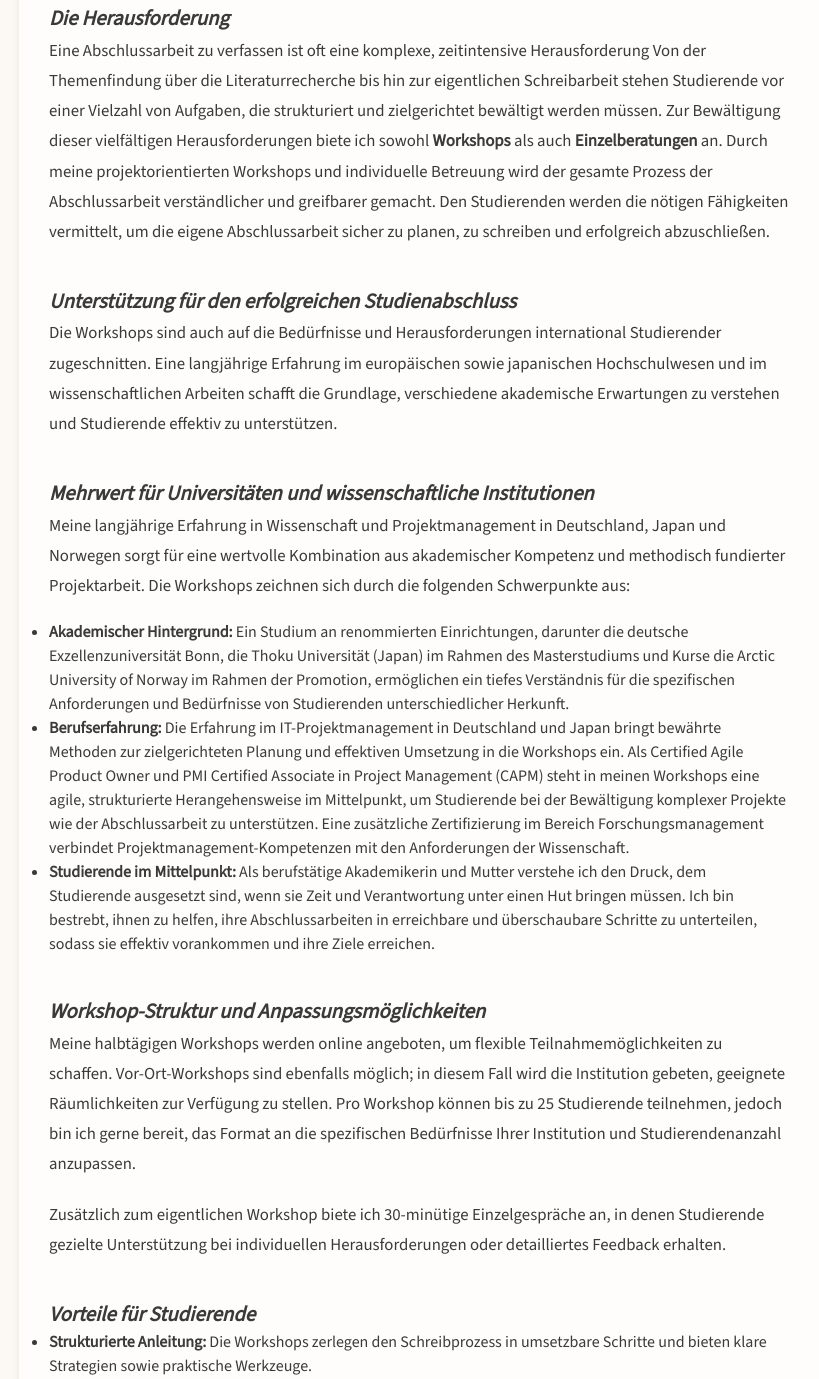
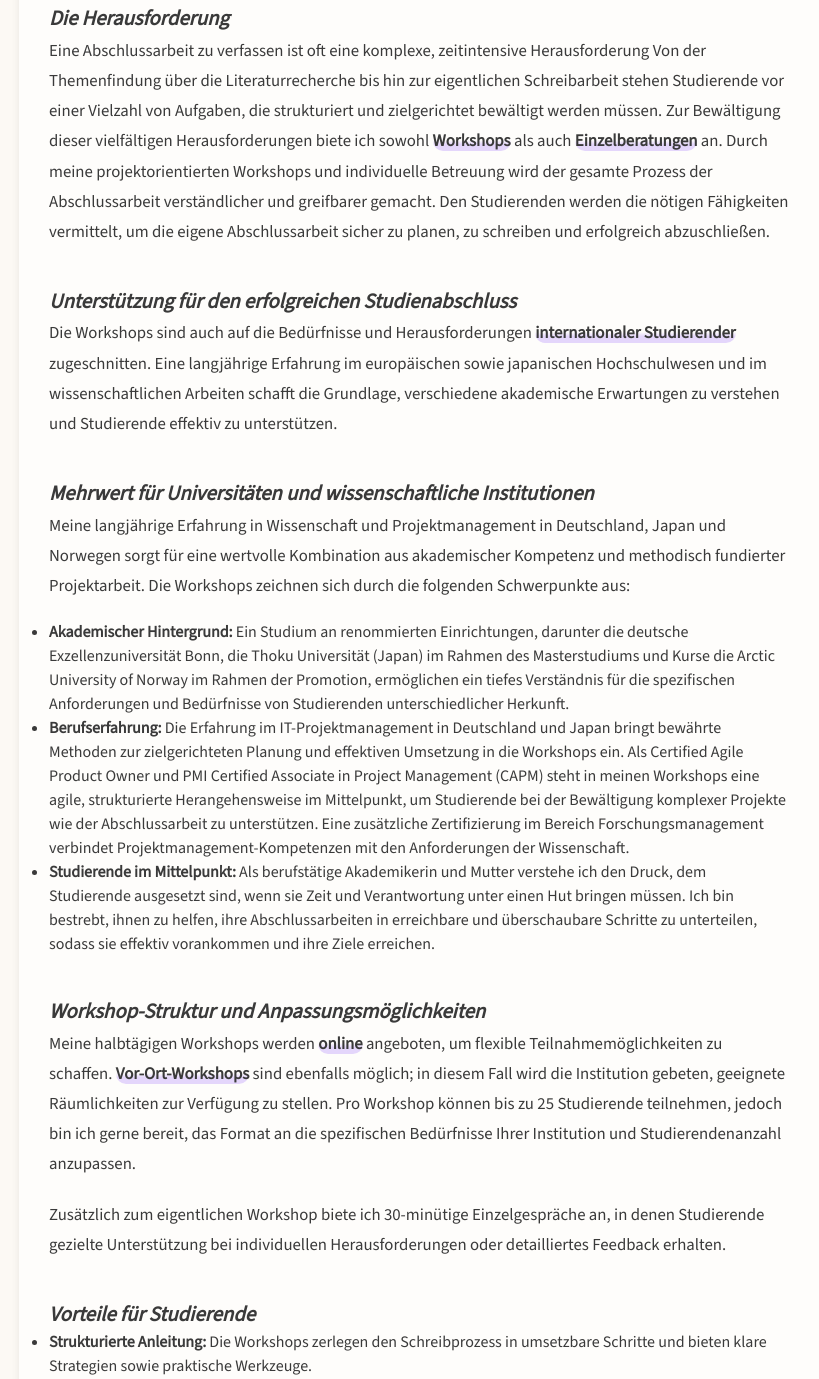
Before and after one commit to yin-ori/SJM, a plain HTML site: page services-consulting-de.html in a window 1280 px wide. Shown: the part 473-1852 px from the top of the page, without its empty margins (221-1040 px from the left). Drawn offline with nearby package versions, Linux system fonts and the light colour scheme.

Commit message:
add: half-background

```diff
--- a/services-consulting-de.html
+++ b/services-consulting-de.html
@@ -68,14 +68,14 @@
         <p>
           Eine Abschlussarbeit zu verfassen ist oft eine komplexe, zeitintensive Herausforderung
           Von der Themenfindung über die Literaturrecherche bis hin zur eigentlichen Schreibarbeit stehen Studierende vor einer Vielzahl von Aufgaben,
-          die strukturiert und zielgerichtet bewältigt werden müssen. Zur Bewältigung dieser vielfältigen Herausforderungen biete ich sowohl <strong>Workshops</strong> als auch <strong>Einzelberatungen</strong> an. Durch meine projektorientierten Workshops und individuelle Betreuung wird der gesamte Prozess der Abschlussarbeit
+          die strukturiert und zielgerichtet bewältigt werden müssen. Zur Bewältigung dieser vielfältigen Herausforderungen biete ich sowohl <strong class="half-background">Workshops</strong> als auch <strong class="half-background">Einzelberatungen</strong> an. Durch meine projektorientierten Workshops und individuelle Betreuung wird der gesamte Prozess der Abschlussarbeit
           verständlicher und greifbarer gemacht. Den Studierenden werden die nötigen Fähigkeiten vermittelt, um die eigene Abschlussarbeit sicher zu planen,
           zu schreiben und erfolgreich abzuschließen.
         </p>
 
         <h3>Unterstützung für den erfolgreichen Studienabschluss</h3>
         <p>
-          Die Workshops sind auch auf die Bedürfnisse und Herausforderungen international Studierender zugeschnitten. Eine langjährige Erfahrung im europäischen sowie japanischen
+          Die Workshops sind auch auf die Bedürfnisse und Herausforderungen <strong class="half-background">internationaler Studierender</strong> zugeschnitten. Eine langjährige Erfahrung im europäischen sowie japanischen
           Hochschulwesen und im wissenschaftlichen Arbeiten schafft die Grundlage, verschiedene akademische Erwartungen zu verstehen und Studierende effektiv zu unterstützen.
         </p>
 
@@ -92,7 +92,7 @@
 
         <h3>Workshop-Struktur und Anpassungsmöglichkeiten</h3>
         <p>
-          Meine halbtägigen Workshops werden online angeboten, um flexible Teilnahmemöglichkeiten zu schaffen. Vor-Ort-Workshops sind ebenfalls möglich; in diesem Fall wird die Institution gebeten, geeignete Räumlichkeiten zur Verfügung zu stellen.
+          Meine halbtägigen Workshops werden <strong class="half-background">online</strong> angeboten, um flexible Teilnahmemöglichkeiten zu schaffen. <strong class="half-background">Vor-Ort-Workshops</strong> sind ebenfalls möglich; in diesem Fall wird die Institution gebeten, geeignete Räumlichkeiten zur Verfügung zu stellen.
           Pro Workshop können bis zu 25 Studierende teilnehmen, jedoch bin ich gerne bereit, das Format an die spezifischen Bedürfnisse Ihrer Institution und Studierendenanzahl anzupassen.
         </p>
         <p>
```
